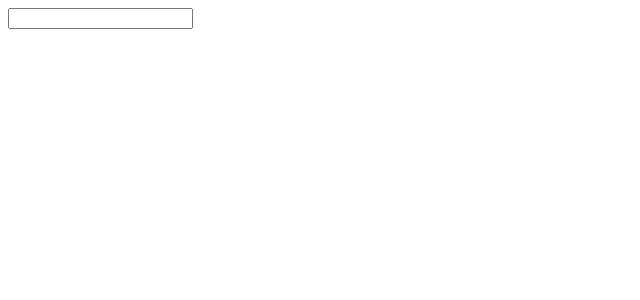
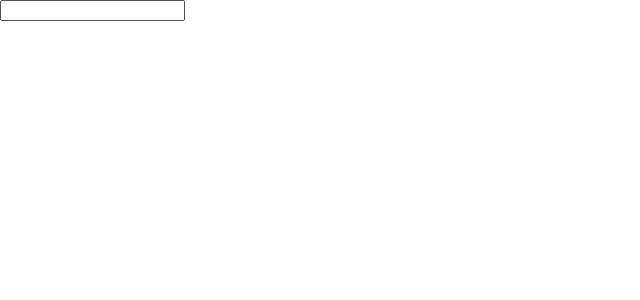
Before and after one commit to telesleo/OS, a React (Create React App) app: page / in a window 1280 px wide. Shown: the top 300 px of the page, without its empty margins (0-640 px from the left). Built offline with nearby package versions, Linux system fonts and the light colour scheme.

Commit message:
Make the body of the page occupy the entire screen

```diff
--- /dev/null
+++ b/src/index.css
@@ -0,0 +1,10 @@
+html, body, #root {
+  width: 100%;
+  height: 100%;
+  margin: 0;
+  padding: 0;
+}
+
+#root {
+  overflow: hidden;
+}
--- a/src/index.jsx
+++ b/src/index.jsx
@@ -1,6 +1,8 @@
 import React from 'react';
 import ReactDOM from 'react-dom/client';
 import App from './App';
+import './index.css';
+import './global-variables.css';
 
 const root = ReactDOM.createRoot(document.getElementById('root'));
 root.render(
```
